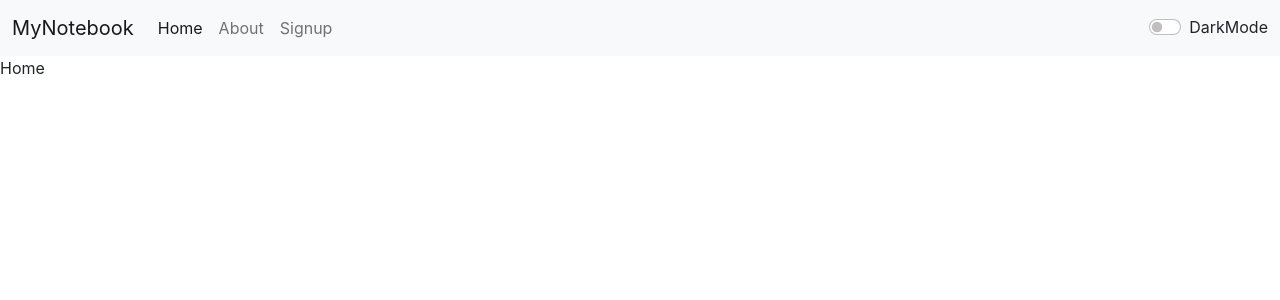
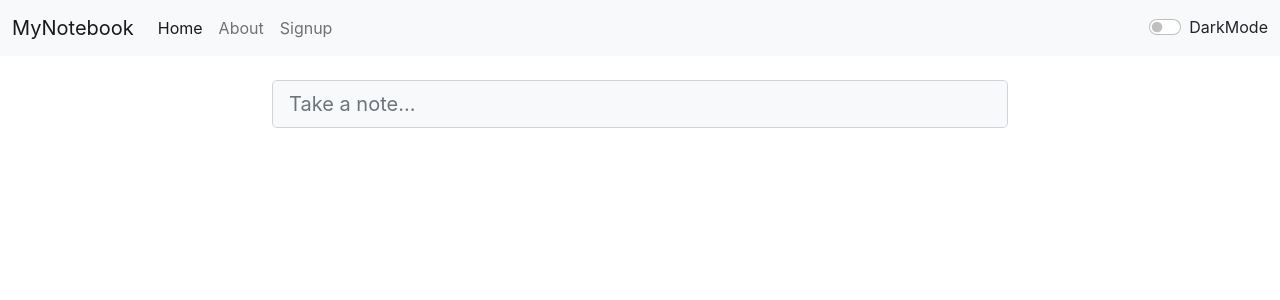
Before and after one commit to ipriyam26/inotebook, a React (Create React App) app: page / in a window 1280 px wide. Shown: the top 300 px of the page. Built offline with nearby package versions, Linux system fonts and the light colour scheme.

Commit message:
home page basic field

```diff
--- a/src/App.js
+++ b/src/App.js
@@ -9,6 +9,7 @@ import DarkModeState from './context/darkModeState';
 import Home from './components/Home';
 import About from './components/About';
 import SignUp from './components/SignUp';
+import Login from './components/Login';
 
 function App() {
   return (
@@ -19,6 +20,7 @@ function App() {
       <Route path="/" element={<Home></Home>} />
       <Route path="/about" element={<About/>} />
       <Route path="/signup" element={<SignUp/>} />
+      <Route path="/login" element={<Login/>} />
     </Routes>
     </Router>
 </DarkModeState>
--- a/src/components/Home.js
+++ b/src/components/Home.js
@@ -1,7 +1,63 @@
-import React from 'react'
+import React, {useContext,useEffect, useState} from 'react'
+import DarkModeContext from '../context/darkModeContext'
+export default function Home() {
 
-export default function Home() {
+  const {darkMode} = useContext(DarkModeContext)
+  const [note, setNote] = useState({
+    title: '',
+    body: '',
+    tags: ''
+  })
+
+
+  const [color, setColor] = useState({
+    "background": "bg-light",
+    "text": "text-dark"
+})
+const [adding, setAdding] = useState(false)
+
+  useEffect(() => {
+    setColor({
+      "background": darkMode ? "bg-dark" : "bg-light",
+      "text": darkMode ? "text-light" : "text-dark"
+    })
+  }, [darkMode])
+
+  const handleInput = (e) => {
+    setNote({
+      ...note,
+      body: e.target.value
+    })
+  }
+  const handleInputTitle = (e) => {
+    setNote({
+      ...note,
+      title: e.target.value
+    })
+    setAdding(true);
+  }
+
+
   return (
-    <div>Home</div>
+    <>
+    <div className="container">
+    <div className="row mt-4 align-content-center">
+      {/* <div className="col-2"></div> */}
+      {!adding?
+      <div className="container col-8 ">
+        <input className={`form-control ${color.background+" "+color.text} form-control-lg`} onChange={handleInputTitle} type="text" value={note.title} placeholder="Take a note..." aria-label=".form-control-lg example"/>
+      </div>
+      :
+      <div className={`container col-8 border ${color.background} rounded shadow shadow-intensity-md`}>
+        <input style={{border:0,boxShadow:'none',borderRadius:'0px'}} className={`form-control ${color.background+" "+color.text} form-control-lg`}  onChange={handleInputTitle} type="text" value={note.title} placeholder="Title" aria-label=".form-control-lg example"/>
+
+        <input style={{border:0,boxShadow:'none',borderRadius:'0px',fontSize:'18px'}} className={`form-control ${color.background+" "+color.text} form-control-lg`} onChange={handleInput} type="text" size={5} value={note.body} placeholder="Description" aria-label=".form-control-lg example"/>
+      </div>
+    }
+      {/* <div className="col-2"></div> */}
+      </div>
+
+    </div>
+    </>
   )
 }
--- a/src/components/Login.js
+++ b/src/components/Login.js
@@ -1,11 +1,11 @@
 import React from 'react'
 import '../css/SignUp.css'
 import { useContext } from 'react'
-import DarkModeContext  from '../context/darkModeContext'
-import {Link} from 'react-router-dom'
+import DarkModeContext from '../context/darkModeContext'
+import { Link } from 'react-router-dom'
 
 
-export default function SignUp() {
+export default function Login() {
 
     const { darkMode } = useContext(DarkModeContext)
 
@@ -13,50 +13,37 @@ export default function SignUp() {
         console.log(e.target.checked)
     }
     return (
-        <div className="container mt-5">
+
+
+        <div className="container mt-5" >
+
+
             <section className="vg-100"  >
-                <div className="mask d-flex  align-items-center h-100 ">
+                <div className="mask d-flex  align-items-center h-100 " >
                     <div className="container h-100">
                         <div className="row d-flex justify-content-center align-items-center h-100">
                             <div className="col-12 col-md-9 col-lg-7 col-xl-6">
-                                <div className="card">
-                                    <div className={`card-body bg-${darkMode?"dark":"light"} rounded p-5`}>
-                                        <h2 className={`text-uppercase  text-${!darkMode?"dark":"light"}  text-center mb-5`}>Create an account</h2>
+                                <div className="card" >
+                                    <div className={`card-body bg-${darkMode ? "dark" : "light"} rounded p-5`}>
+                                        <h2 className={`text-uppercase  text-${!darkMode ? "dark" : "light"}  text-center mb-5`}>Login</h2>
                                         <form>
+
                                             <div className="form-outline mb-4">
-                                                <label className={`form-label text-${!darkMode?"dark":"light"} `} htmlFor="form3Example1cg">Your Name</label>
-                                                <input type="text" id="form3Example1cg" className="form-control form-control-lg" />
+                                                <input type="email" id="form3Example3cg" placeholder='Your Email' className="form-control form-control-lg" />
                                             </div>
 
                                             <div className="form-outline mb-4">
-                                                <label className={`form-label text-${!darkMode?"dark":"light"}`} htmlFor="form3Example3cg">Your Email</label>
-                                                <input type="email" id="form3Example3cg" className="form-control form-control-lg" />
+                                                <input type="password" id="form3Example4cg" placeholder='Password' className="form-control form-control-lg" />
                                             </div>
-
-                                            <div className="form-outline mb-4">
-                                                <label className={`form-label text-${!darkMode?"dark":"light"}`} htmlFor="form3Example4cg">Password</label>
-                                                <input type="password" id="form3Example4cg" className="form-control form-control-lg" />
+                                            <div className="mb-5">
                                             </div>
-
-                                            <div className="form-outline mb-4">
-                                                <label className={`form-label text-${!darkMode?"dark":"light"}`} htmlFor="form3Example4cdg">Repeat your password</label>
-                                                <input type="password" id="form3Example4cdg" className="form-control form-control-lg" />
-                                            </div>
-
-                                            <div className="form-check d-flex justify-content-center mb-5">
-                                                <input className="form-check-input me-2" type="checkbox" value="" id="form2Example3cg" />
-                                                <label className={`form-check-label text-${!darkMode?"dark":"light"}`} htmlFor="form2Example3g">
-                                                    I agree all statements in <a href="#!" className={`text-body text-${!darkMode?"dark":"light"}`}><u className={`text-${!darkMode?"dark":"light"}`}>Terms of service</u></a>
-                                                </label>
-                                            </div>
-
                                             <div className="d-flex justify-content-center">
                                                 <button type="button"
-                                                    className="btn btn-dark text-light btn-block btn-lg">Register</button>
+                                                    className={`btn btn-${!darkMode ? "dark" : "light"} text-${darkMode ? "dark" : "light"} btn-block btn-lg`}>Register</button>
+
                                             </div>
-
-                                            <p className="text-center text-muted mt-5 mb-0">Have already an account? <Link to="/login"
-                                                className={`fw-bold  text-${!darkMode?"dark":"light"}`}><u>Login here</u></Link></p>
+                                            <p className="text-center text-muted mt-5 mb-0">Don't have an account? <Link to="/signup"
+                                                className={`fw-bold  text-${!darkMode ? "dark" : "light"}`}><u>Create here</u></Link></p>
 
                                         </form>
 
@@ -66,8 +53,10 @@ export default function SignUp() {
                         </div>
                     </div>
                 </div>
-                                                </section>
+            </section>
+
 
         </div>
+
     )
 }
```
Also changed, not shown: src/components/SignUp.js (+13 -33 lines).
